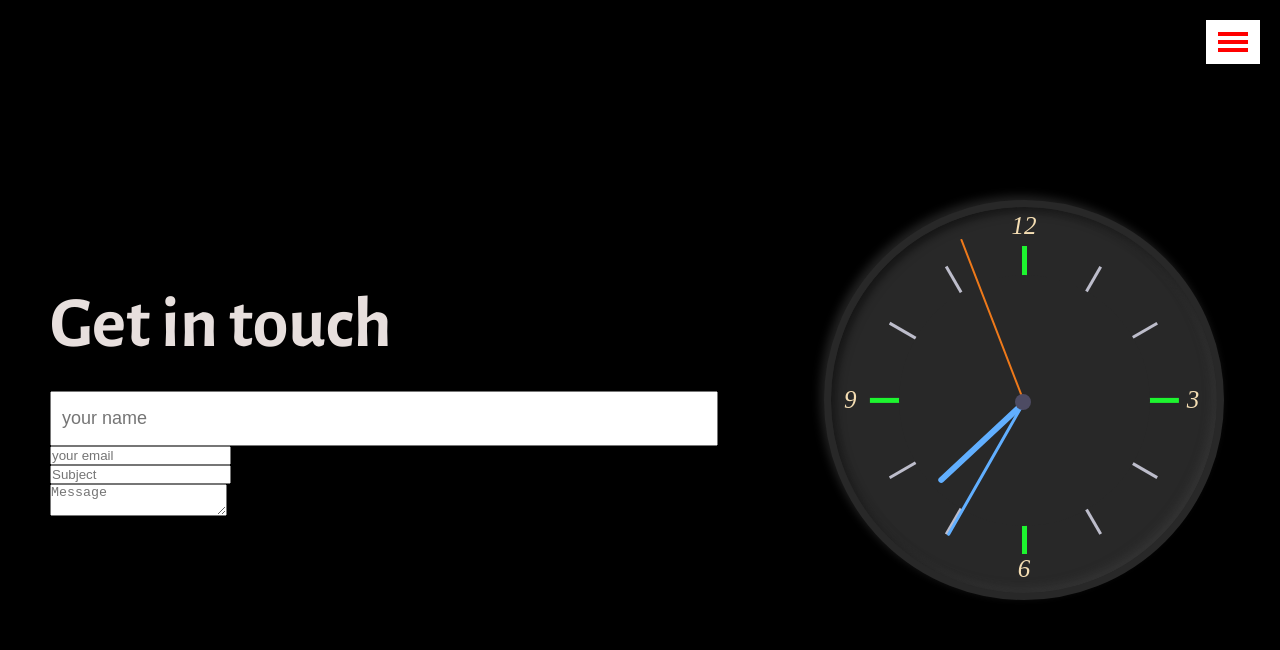
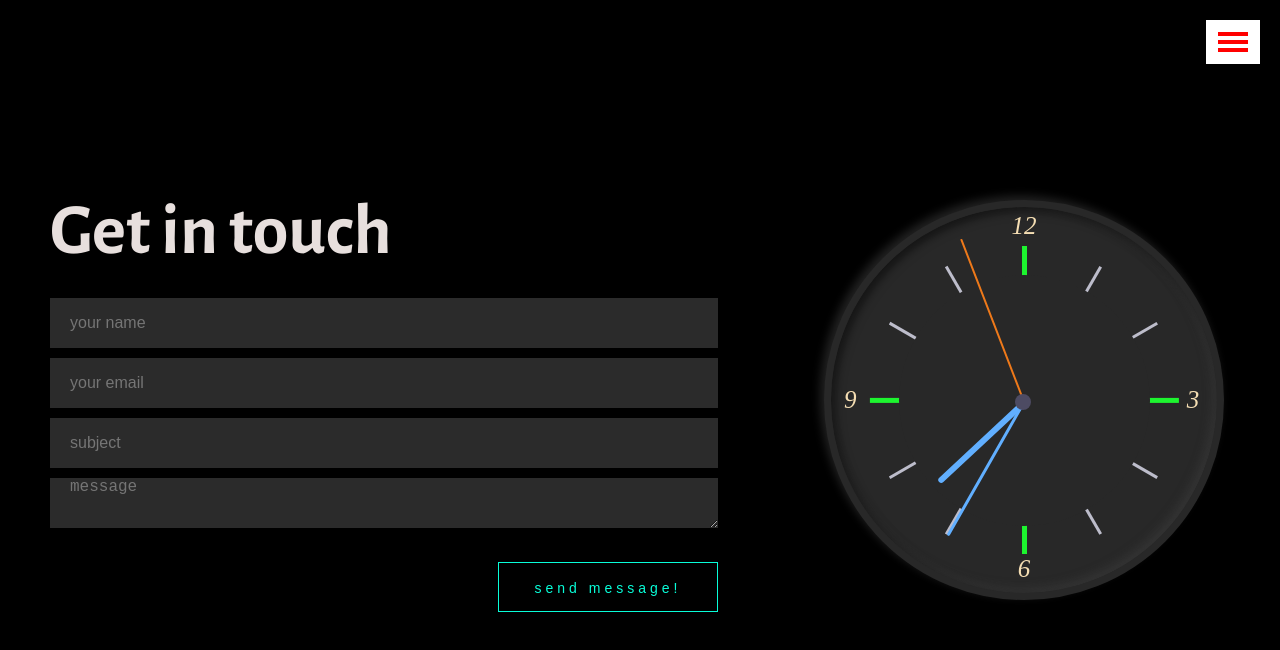
Before and after one commit to srijan450/srijan-shankar-dubey, a Next.js app: page /contact in a window 1280 px wide. Shown: the top 650 px of the page. Built offline with nearby package versions, Linux system fonts and the light colour scheme.

Commit message:
updates in project page, added new component

```diff
--- a/Components/project-card/projectCard.module.scss
+++ b/Components/project-card/projectCard.module.scss
@@ -2,6 +2,8 @@
 .button{
     display: none;
     position: absolute;
+    width: 100%;
+    height: 100%;
     width: fit-content;
     height: fit-content;
     top: 0;
@@ -12,20 +14,6 @@
     z-index: 1;
   }
 
-  .button button{
-    padding: 10px 20px;
-    outline: none;
-    border: none;
-    margin: 0px 5px;
-    background: #ffbd2e;
-    border-radius: 5px;
-    font-size: 16px;
-    // transition: all 0.5s;
-    &:hover{
-      outline: none;
-      border: none;
-    }
-  }
 
 
   .card{
@@ -94,7 +82,9 @@
   }
 
   .card img:hover , .card img:hover + .button, .button:hover{
-    display: block;
+    display: flex;
+    flex-direction: column;
+    justify-content: center;
   }
 
   .ribbon{
--- /dev/null
+++ b/Components/super-button-4/index.jsx
@@ -0,0 +1,43 @@
+import styles from "./superbutton4.module.scss";
+
+const SuperButton4 = ({
+  color = "#08fdd8",
+  background = "black",
+  overlaycolor = "white",
+  title = "send message!",
+  property = "button",
+  position = "end",
+  link,
+}) => {
+  return (
+    <div className={styles.container} style={{ textAlign: position }}>
+      {property === "button" ? (
+        <button
+          className={styles.button4}
+          style={{
+            "--bg": background,
+            "--color": color,
+            "--overlaycolor": overlaycolor,
+          }}
+        >
+          {title}
+        </button>
+      ) : (
+        <a
+          className={styles.button4}
+          style={{
+            "--bg": background,
+            "--color": color,
+            "--overlaycolor": overlaycolor,
+          }}
+          href={link}
+          target="_blank"
+        >
+          {title}
+        </a>
+      )}
+    </div>
+  );
+};
+
+export default SuperButton4;
--- /dev/null
+++ b/Components/super-button-4/superbutton4.module.scss
@@ -0,0 +1,54 @@
+.button4{
+    color: var(--color);
+    display: inline-block;
+    cursor: pointer;
+    font-size: 14px;
+    letter-spacing: 4px;
+    text-decoration: none;
+    margin-top: 20px;
+    position: relative;
+    width: 100%;
+    padding: 0px 15px;
+    max-width: 220px;
+    height: 50px;
+    line-height: 50px;
+    text-align: center;
+    background: var(--bg);
+    border: 0;
+    z-index: 1;
+    overflow: hidden;
+    border: 1px solid var(--color);
+
+
+    &::after{
+        content: "";
+        position: absolute;
+        background: var(--color);
+        left: 0;
+        top: 0;
+        z-index: -1;
+        height: 100%;
+        width: 100%;
+        -webkit-transition: 0.3s ease-out all;
+        -o-transition: 0.3s ease-out all;
+        transition: 0.3s ease-out all;
+        -webkit-transform: skewX(-10deg) translate3d(-105%,0,0);
+        -ms-transform: skewX(-10deg) translate3d(-105%,0,0);
+        transform: skewX(-10deg) translate3d(-105%,0,0);
+
+    }
+
+    &:hover{
+        color: var(--overlaycolor)
+    }
+
+    &:hover::after{
+        -webkit-transform: translate3d(0,0,0);
+        -ms-transform: translate3d(0,0,0);
+        transform: translate3d(0,0,0);
+    }
+
+    &:active{
+        transform: scale(0.99);
+    }
+}
--- a/data.json
+++ b/data.json
@@ -23,7 +23,7 @@
     {
         "heading": "mobile photography",
         "img": "./mobile-photography.png",
-        "website": "http://mobile-photography.great-site.net",
+        "website": "https://mobile-photography.great-site.net",
         "github": null,
         "categoies": ["all","php","codeignitor","mysql","full-stack"]
     },
@@ -37,7 +37,7 @@
     {
         "heading": "student management system",
         "img": "./student-management-system.png",
-        "website": "http://students-management-system.infinityfreeapp.com",
+        "website": "https://students-management-system.infinityfreeapp.com",
         "github": null,
         "categoies": ["all","php","mysql","full-stack","back-end"]
     },
--- a/pages/contact/Contacts.module.scss
+++ b/pages/contact/Contacts.module.scss
@@ -54,39 +54,56 @@
   }
 
 .input-container{
-
+  padding: 0;
+    margin: 0;
+    margin-bottom: 10px;
+    // opacity: 0;
+    overflow: hidden;
+    display: block;
+    clear: both;
+    position: relative;
 }
 
 .input{
-    width: 100%;
-    padding: 15px 10px;
-    font-size: 18px;
-    outline: none;
-    position: relative;
-    transition: all 0.1s ease-out;
 
-    &:after{
-        content: '';
-        position: absolute;
-        bottom: 10px;
-        left: 10px;
-        z-index: 100;
-        height: 40px;
-        width: 1000px;
-        background: aqua;
-    }
+
+  width: 100%;
+  border: 0;
+  background: #2b2b2b;
+  height: 50px;
+  font-size: 16px;
+  color: #8d8d8d;
+  padding: 0 20px;
+  -webkit-box-sizing: border-box;
+  box-sizing: border-box;
+  border: none;
+  outline: none;
 }
 
-.input:active{
-    border: 3px solid red;
+.label{
+  &::after, &::before{
+    content: '';
+    position: absolute;
+    bottom: 0;
+    left: 0;
+    width: 100%;
+    height: 1px;
+  }
+  &:after{
+    margin-top: 2px;
+    border-bottom: 2px solid #08FDD8;
+    -webkit-transform: translate3d(-100%, 0, 0);
+    transform: translate3d(-100%, 0, 0);
+    -webkit-transition: -webkit-transform 0.3s;
+    transition: -webkit-transform 0.3s;
+    -o-transition: transform 0.3s;
+    transition: transform 0.3s;
+    transition: transform 0.3s, -webkit-transform 0.3s;
+}
 }
 
-.input:focus{
-    border-bottom: 10px solid green;
-}
-
-.input::-webkit-input-placeholder{
-
+.input:focus + .label::after{
+    transform: translate3d(0,0,0);
 }
 
 
--- a/pages/contact/index.js
+++ b/pages/contact/index.js
@@ -3,9 +3,10 @@ import SuperButton_A from "@/Components/super-buttons/superButton2";
 import SuperButton from "@/Components/super-buttons/superButtons";
 import React from "react";
 import styles from "./Contacts.module.scss";
+import SuperButton4 from "@/Components/super-button-4";
 const Contact = () => {
   return (
-    <div className={styles.background}>
+    <section className={styles.background}>
       <div className={styles.row}>
         <div className={styles.content}>
           <h1 className={styles.heading}>Get in touch</h1>
@@ -14,58 +15,55 @@ const Contact = () => {
             <form>
               <div className="row">
                 <div className={styles["input-container"]}>
-                  <label htmlFor="name">
                   <input
-                      className={styles["input"]}
+                    className={styles.input}
                     type="text"
                     name="name"
                     placeholder="your name"
                     required
                   />
-                  </label>
+                  <label className={styles.label} htmlFor="name"></label>
                 </div>
-                <div>
-                  <label htmlFor="email"></label>
+                <div className={styles["input-container"]}>
                   <input
+                    className={styles.input}
                     type="email"
                     name="email"
                     placeholder="your email"
                     required
                   />
+                  <label className={styles.label} htmlFor="email"></label>
                 </div>
               </div>
-              <div>
-                <label htmlFor="subject"></label>
+              <div className={styles["input-container"]}>
                 <input
+                  className={styles.input}
                   type="text"
                   name="subject"
-                  placeholder="Subject"
+                  placeholder="subject"
                   required
                 />
+                <label className={styles.label} htmlFor="subject"></label>
               </div>
-              <div>
-                <label htmlFor="message"></label>
+
+              <div className={styles["input-container"]}>
                 <textarea
-                  placeholder="Message"
+                  className={styles.input}
+                  placeholder="message"
                   name="message"
                   required
                 ></textarea>
+                <label className={styles.label} htmlFor="name"></label>
               </div>
+              <SuperButton4 />
             </form>
           </div>
-          {/* <div className={styles["button-container"]}>
-            <SuperButton text={"contact me"} to={"/contact"} />
-            <SuperButton_A
-              text={"My Resume"}
-              to={"https://bit.ly/srijan_resume"}
-            />
-          </div> */}
         </div>
         <div className={styles.clock}>
           <Clock />
         </div>
       </div>
-    </div>
+    </section>
   );
 };
 
```
Also changed, not shown: Components/project-card/ProjectCard.jsx (+15 -3 lines), pages/projects/index.js (+8 -1 lines). Lines whose indentation alone changed are shown as unchanged.
